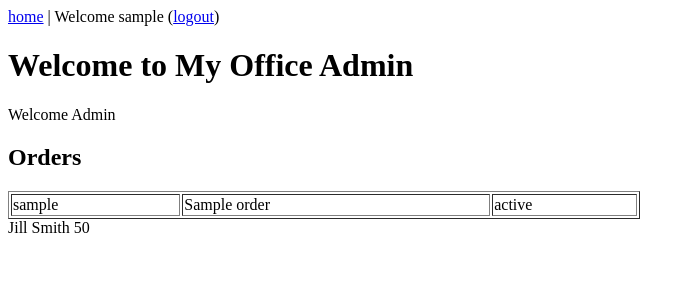
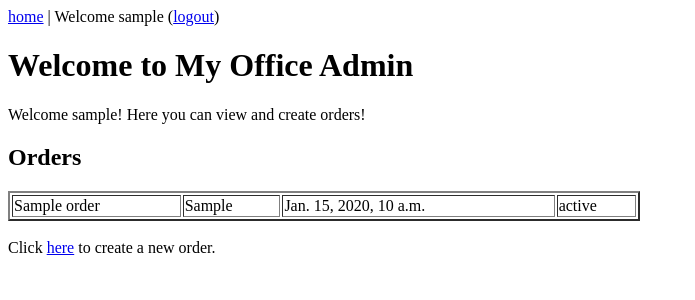
Before and after one commit to vkrishnan/my-office-admin-test, a Django app: template my_office_admin/order/templates/main_page.html in a window 1280 px wide. Shown: the top 300 px of the page, without its empty margins (0-695 px from the left). Run offline with Django 3.2, Linux system fonts and the light colour scheme; the template is opened without the code that fills it: values that come from a table or form of the project are taken from there, others are empty; a user stored in the database is signed in; tables that the repository leaves empty hold one stand-in row (values such as "Sample post"); parts of the project's set-up code (start-up, migrations or seed data) failed here and were passed over.

```diff
--- a/my_office_admin/order/admin.py
+++ b/my_office_admin/order/admin.py
@@ -1,6 +1,6 @@
 from django.contrib import admin
-#from models import Order
+from models import Order
 #from django.contrib.auth.models import User
 # Register your models here.
 
-#admin.site.register(Order)
+admin.site.register(Order)
--- a/my_office_admin/order/templates/main_page.html
+++ b/my_office_admin/order/templates/main_page.html
@@ -3,40 +3,17 @@
 {% block head %}Welcome to My Office Admin{% endblock %}
 {% block content %}
 {% if user.username %}
-	{% if request.user.is_superuser %}
-		<p> Welcome Admin </p>
-		{% if orders %}
-	        <p><h2>Orders</h2></p>
-	        <table border="1" style="width:50%">
-	        	<tr>
-		        {% for order in orders %}
-		        	<td>{{ request.user.username }}</td>
-		        	<td>{{ order.name }}</td>
-		        	<td>{{ order.status }}</td>
-		        {% endfor %}
-		        </tr>
-		    </table>
-		    {% else %}
-		    	<p>No orders found</p>
-		    {% endif %}
-
-		<tr>
-    		<td>Jill</td>
-    		<td>Smith</td>
-    		<td>50</td>
-  		</tr>
-		</table>
-	{% else %}
     <p>Welcome {{ user.username }}!
     	Here you can view and create orders!</p>
     {% if orders %}
     	<p><h2>Orders</h2></p>
-	        <table border="1" style="width:50%">
+        <table border="2" style="width:50%">
         	<tr>
 	        {% for order in orders %}
 	        	<td>{{ order.name }}</td>
 	        	<td>{{ order.category }}</td>
 	        	<td>{{ order.order_date }}</td>
+	        	<td>{{ order.status }}</td>
 	        {% endfor %}
 	        </tr>
 	    </table><br/>
@@ -44,7 +21,6 @@
 	    	<p>No orders found</p>
 	{% endif %}
     Click <a href="/order/">here</a> to create a new order.
-    {% endif %}
 {% else %}
     <p>Welcome anonymous user!
         You need to <a href="/login/">login</a>
--- a/my_office_admin/order/views.py
+++ b/my_office_admin/order/views.py
@@ -61,7 +61,8 @@ def order_page(request):
                                          user = request.user,
                                          name = form.cleaned_data['name'],
                                          category = form.cleaned_data['category'],
-                                         order_date = timezone.now()
+                                         order_date = timezone.now(),
+                                         status = 'Pending'
                                          )
             return HttpResponseRedirect('/order/success/')
     else:
```
Lines whose indentation alone changed are shown as unchanged.
